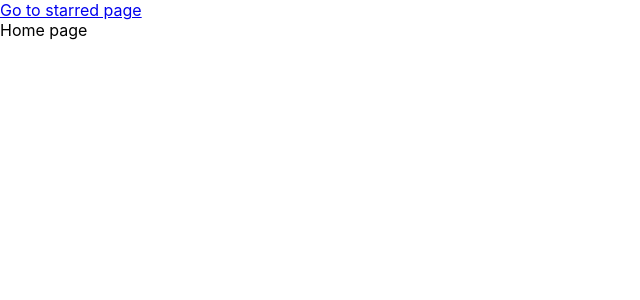
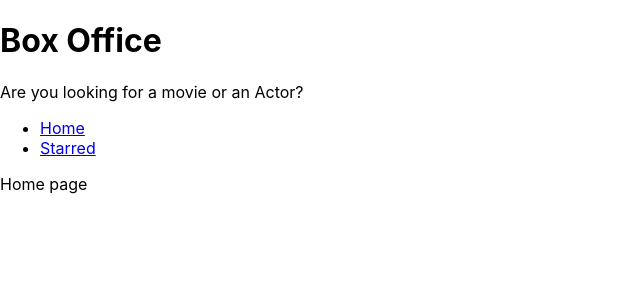
Before and after one commit to jthitch/box-office-app, a React (Create React App) app: page / in a window 1280 px wide. Shown: the top 300 px of the page, without its empty margins (0-640 px from the left). Built offline with nearby package versions, Linux system fonts and the light colour scheme.

Commit message:
added nav

```diff
--- a/src/App.jsx
+++ b/src/App.jsx
@@ -1,13 +1,17 @@
 import { BrowserRouter, Routes, Route } from 'react-router-dom';
 import Home from "./pages/Home";
 import Starred from "./pages/Starred"
+import MainLayout from './components/MainLayout';
 
 function App() {
   return (
     <BrowserRouter>
     <Routes>
-      <Route path="/" element={<Home />}/>
-      <Route path="/starred" element={<Starred />}/>
+      <Route element={<MainLayout />}>
+        <Route path="/" element={<Home />}/>
+        <Route path="/starred" element={<Starred />}/>
+      </Route>
+
       <Route path="*" element={<div>Not found</div>} />
 
       {/* <Route path="/" element={<App />}>
--- /dev/null
+++ b/src/components/AppTitle.jsx
@@ -0,0 +1,12 @@
+export default function AppTitle (props) {
+
+    const {title = "Box Office", subtitle = "Are you looking for a movie or an Actor?"} = props
+
+    return (
+      <div>
+        <h1>{title}</h1>
+        <p>{subtitle}</p>
+
+      </div>
+    );
+}
--- /dev/null
+++ b/src/components/MainLayout.jsx
@@ -0,0 +1,16 @@
+import { Outlet } from 'react-router-dom'
+import Navs from './Navs';
+import AppTitle from './AppTitle';
+
+const MainLayout = () => {
+    return <div>
+        <AppTitle />
+        <Navs />
+        <Outlet />
+
+    </div>
+
+
+}
+
+export default MainLayout;
--- /dev/null
+++ b/src/components/Navs.jsx
@@ -0,0 +1,26 @@
+import { Link } from 'react-router-dom'
+
+const LINKS = [{
+    text:'Home',
+    to:'/'
+},
+{
+    text: 'Starred',
+    to:'/starred'
+}]
+
+const Navs = () => {
+    return <div>
+        <ul>
+          {
+            LINKS.map(item => <li key={item.to}>
+                <Link to ={item.to}>
+                {item.text}
+                </Link>
+                </li>)
+          }
+        </ul>
+    </div>
+}
+
+export default Navs
--- a/src/pages/Home.jsx
+++ b/src/pages/Home.jsx
@@ -2,10 +2,7 @@
 
 const Home = () => {
     return <div>
-
-        <Link to="/starred">Go to starred page</Link>
         <div>Home page</div>
-
     </div>
 
 }
```
